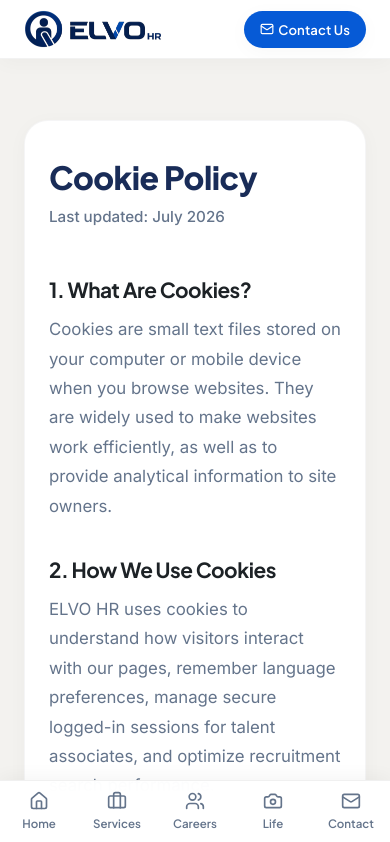
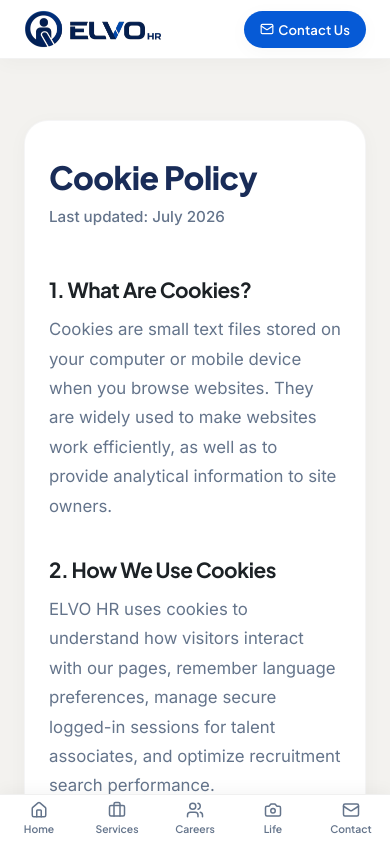
Before and after one commit to Atulscript/elvohr, a React (Vite) app: page /cookies in a window 390 px wide. Shown: the top 842 px of the page. Built offline with nearby package versions, Linux system fonts and the light colour scheme.

Commit message:
Optimize mobile bottom navigation height, reduce it by 20%, and add SPA 404 routing fallback for custom domains

```diff
--- a/index.html
+++ b/index.html
@@ -21,6 +21,11 @@
     <link rel="preconnect" href="https://fonts.googleapis.com">
     <link rel="preconnect" href="https://fonts.gstatic.com" crossorigin>
     <link href="https://fonts.googleapis.com/css2?family=Plus+Jakarta+Sans:wght@300;400;500;600;700;800&family=Inter:wght@300;400;500;600;700&display=swap" rel="stylesheet">
+    <script>
+      window.addEventListener('vite:preloadError', (event) => {
+        window.location.reload();
+      });
+    </script>
   </head>
   <body>
     <div id="root"></div>
--- a/package.json
+++ b/package.json
@@ -8,7 +8,7 @@
     "dev": "vite",
     "predeploy": "npm run build",
     "deploy": "gh-pages -d dist",
-    "build": "vite build",
+    "build": "vite build && cp dist/index.html dist/404.html",
     "lint": "oxlint",
     "preview": "vite preview"
   },
--- a/src/components/MobileBottomNav.css
+++ b/src/components/MobileBottomNav.css
@@ -3,7 +3,7 @@
   bottom: 0;
   left: 0;
   right: 0;
-  height: 64px;
+  height: 50px;
   background-color: rgba(255, 255, 255, 0.96);
   backdrop-filter: blur(12px);
   -webkit-backdrop-filter: blur(12px);
@@ -24,9 +24,9 @@
   color: var(--md-sys-color-on-surface-variant);
   text-decoration: none;
   font-family: var(--font-heading);
-  font-size: 0.72rem;
+  font-size: 0.65rem;
   font-weight: 600;
-  gap: 4px;
+  gap: 2px;
   width: 20%;
   height: 100%;
   transition: var(--transition);
@@ -55,6 +55,6 @@
 
 @media (max-width: 768px) {
   body {
-    padding-bottom: 64px !important; /* Ensure content clears sticky navigation */
+    padding-bottom: 50px !important; /* Ensure content clears sticky navigation */
   }
 }
--- a/src/components/MobileBottomNav.jsx
+++ b/src/components/MobileBottomNav.jsx
@@ -7,27 +7,27 @@ const MobileBottomNav = () => {
   return (
     <nav className="mobile-bottom-nav">
       <NavLink to="/" className={({ isActive }) => `mobile-nav-item ${isActive ? 'active' : ''}`}>
-        <Home size={20} />
+        <Home size={18} />
         <span>Home</span>
       </NavLink>
 
       <NavLink to="/services" className={({ isActive }) => `mobile-nav-item ${isActive ? 'active' : ''}`}>
-        <Briefcase size={20} />
+        <Briefcase size={18} />
         <span>Services</span>
       </NavLink>
 
       <NavLink to="/careers" className={({ isActive }) => `mobile-nav-item ${isActive ? 'active' : ''}`}>
-        <Users size={20} />
+        <Users size={18} />
         <span>Careers</span>
       </NavLink>
 
       <NavLink to="/life-at-elvo" className={({ isActive }) => `mobile-nav-item ${isActive ? 'active' : ''}`}>
-        <Camera size={20} />
+        <Camera size={18} />
         <span>Life</span>
       </NavLink>
 
       <NavLink to="/contact" className={({ isActive }) => `mobile-nav-item ${isActive ? 'active' : ''}`}>
-        <Mail size={20} />
+        <Mail size={18} />
         <span>Contact</span>
       </NavLink>
     </nav>
```
